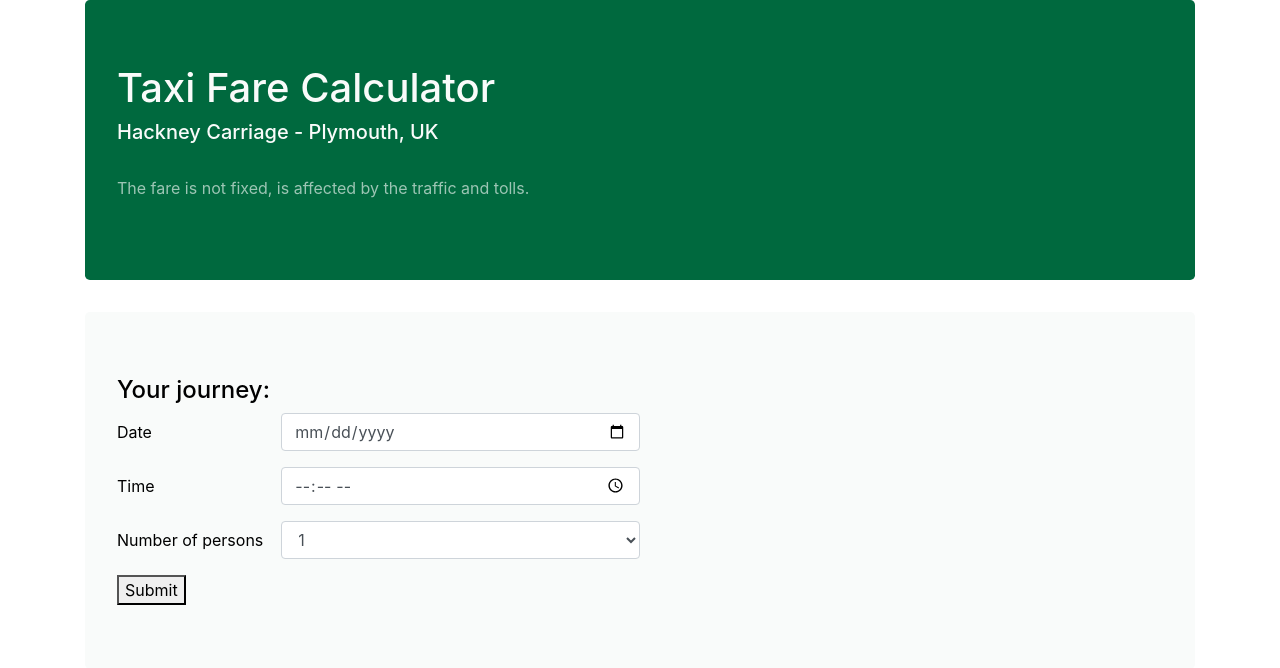
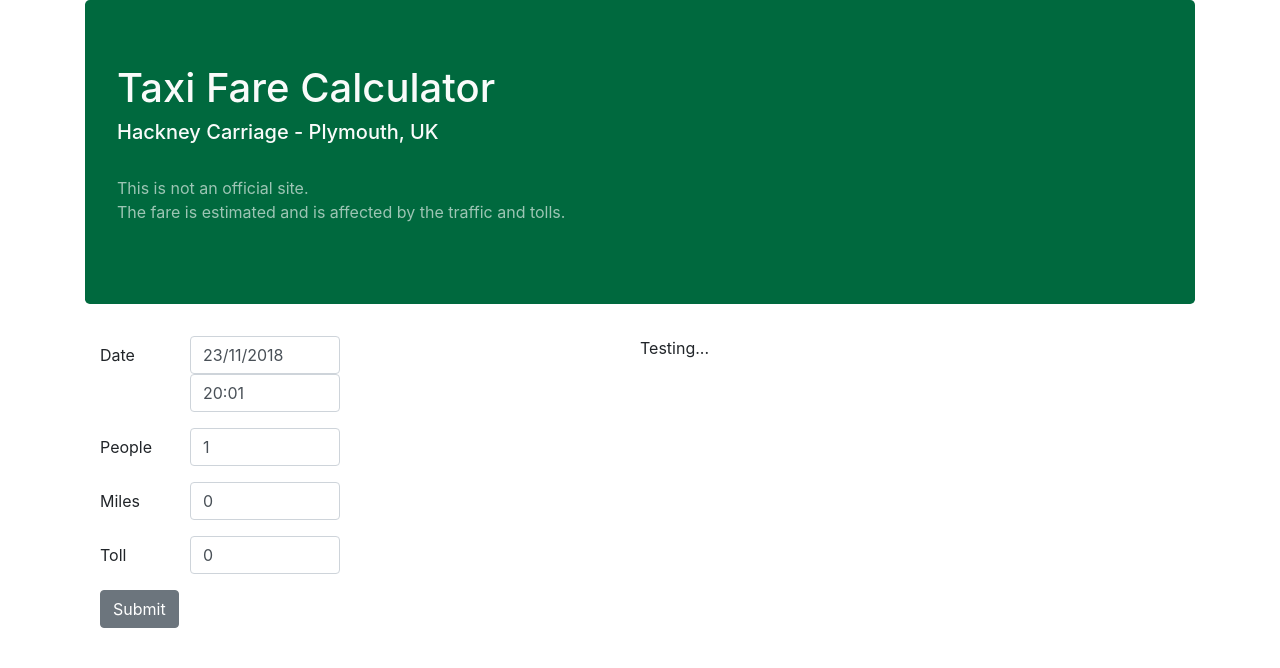
Before and after one commit to ionescuig/taxi-fares, a Django app: page / in a window 1280 px wide. Shown: the top 668 px of the page. Run offline with Django 3.2, Linux system fonts and the light colour scheme; some libraries are stand-ins or nearby versions.

Commit message:
Created Journey model and form, added bootstrap to index page

```diff
--- a/src/fares/urls.py
+++ b/src/fares/urls.py
@@ -20,5 +20,5 @@ from main import views
 
 urlpatterns = [
     url(r'^admin/', admin.site.urls),
-    url(r'^$', views.index, name='index')
+    url(r'^$', views.check, name='index')
 ]
--- a/src/main/admin.py
+++ b/src/main/admin.py
@@ -1,6 +1,7 @@
 from django.contrib import admin
-from .models import BankHoliday, Tariff
+from .models import BankHoliday, Tariff, Journey
 
 
 admin.site.register(BankHoliday)
 admin.site.register(Tariff)
+admin.site.register(Journey)
--- /dev/null
+++ b/src/main/forms.py
@@ -0,0 +1,39 @@
+from django import forms
+from datetime import datetime
+from .models import Journey
+
+
+class JourneyForm(forms.Form):
+    when    = forms.DateTimeField(label='Date',
+                                  required=True,
+                                  widget=forms.SplitDateTimeWidget(date_format='%d/%m/%Y', time_format='%H:%m'),
+                                  initial=datetime.now)
+    people  = forms.IntegerField(label='People',
+                                 required=True,
+                                 min_value=1,
+                                 max_value=8,
+                                 initial=1)
+    miles   = forms.DecimalField(label='Miles',
+                                 required=True,
+                                 min_value=0,
+                                 initial=0)
+    toll    = forms.DecimalField(label='Toll',
+                                 required=False,
+                                 min_value=0,
+                                 initial=0)
+
+    class Meta:
+        model = Journey
+        fields = [
+            'when',
+            'people',
+            'miles',
+            'toll',
+        ]
+
+    def __init__(self, *args, **kwargs):
+        super(JourneyForm, self).__init__(*args, **kwargs)
+        self.fields['when'].widget.attrs.update({'class': 'form-control'})
+        self.fields['people'].widget.attrs.update({'class': 'form-control'})
+        self.fields['miles'].widget.attrs.update({'class': 'form-control'})
+        self.fields['toll'].widget.attrs.update({'class': 'form-control'})
--- a/src/main/views.py
+++ b/src/main/views.py
@@ -1,6 +1,20 @@
 from django.shortcuts import render
+from django.views.generic import CreateView
+from .forms import JourneyForm
 from .models import BankHoliday, Tariff
 
 
 def index(request):
     return render(request, 'main/index.html')
+
+
+def check(request):
+    form = JourneyForm(request.POST or None)
+    if request.method == 'POST':
+        if form.is_valid():
+            form.save(commit=False)
+            return render(request, 'main/index.html', {'form': form})
+    else:
+        form = JourneyForm()
+
+    return render(request, 'main/index.html', {'form': form})
--- a/src/templates/main/index.html
+++ b/src/templates/main/index.html
@@ -1,5 +1,6 @@
 <!DOCTYPE html>
 {% load staticfiles %}
+
 <html lang="en">
 <head>
     <meta charset="UTF-8">
@@ -18,40 +19,37 @@
             <h1>Taxi Fare Calculator</h1>
             <h5>Hackney Carriage - Plymouth, UK</h5>
             <br>
-            <p>The fare is not fixed, is affected by the traffic and tolls.</p>
+            <p>
+                This is not an official site.
+                <br>
+                The fare is estimated and is affected by the traffic and tolls.
+            </p>
         </div>
 
-        <div class="jumbotron main">
-            <h4>Your journey:</h4>
+        <div class="container row">
+            <div class="col-sm-6">
                 <form class="form" method="POST">
                     {% csrf_token %}
+                    {% for field in form %}
                         <div class="form-group row">
-                    <label class="col-sm-2 col-form-label" for="date">Date</label>
-                    <input class="col-sm-4 form-control" id="date" type="date" name="date">
+                            <label class="col-sm-2 col-form-label">{{ field.label }}</label>
+                            <div class="col-sm-4">
+                                {{ field }}
+                            </div>
+                        </div>
+                    {% endfor %}
+
+                    <button class="btn btn-secondary" type="submit">Submit</button>
+                </form>
             </div>
 
-                <div class="form-group row">
-                    <label class="col-sm-2 col-form-label" for="time">Time</label>
-                    <input class="col-sm-4 form-control" id="time" type="time" name="time">
+            <div class="col-sm-4">
+                Testing...
             </div>
 
-                <div class="form-group row">
-                    <label class="col-sm-2 col-form-label" for="people">Number of persons</label>
-                    <select class="col-sm-4 form-control" name="people" id="people">
-                        <option selected>1</option>
-                        <option>2</option>
-                        <option>3</option>
-                        <option>4</option>
-                        <option>5</option>
-                        <option>6</option>
-                        <option>7</option>
-                    </select>
         </div>
 
-                <button type="submit">Submit</button>
 
-            </form>
-        </div>
     </div>
 
 
```
Also changed, not shown: src/main/models.py (+14 -5 lines), src/templates/main/index2.html (added, +76 -0 lines), src/main/migrations/0003_auto_20181123_2323.py (added), src/main/migrations/0004_auto_20181124_0021.py (added), src/main/migrations/0005_auto_20181124_0041.py (added), src/main/migrations/0006_auto_20181124_0046.py (added), src/main/migrations/0007_auto_20181124_0049.py (added), src/main/migrations/0008_auto_20181124_0256.py (added). Lines whose indentation alone changed are shown as unchanged.
